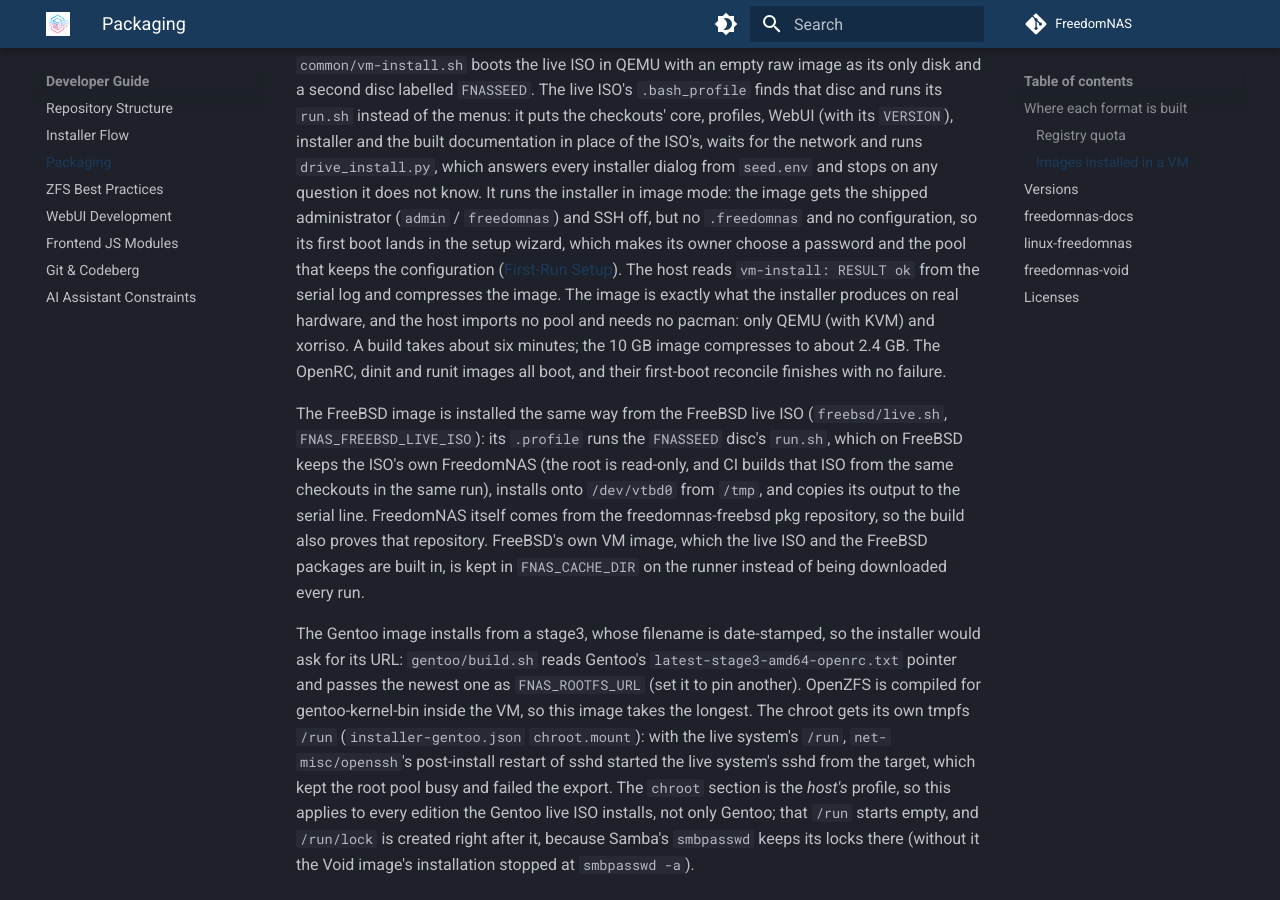
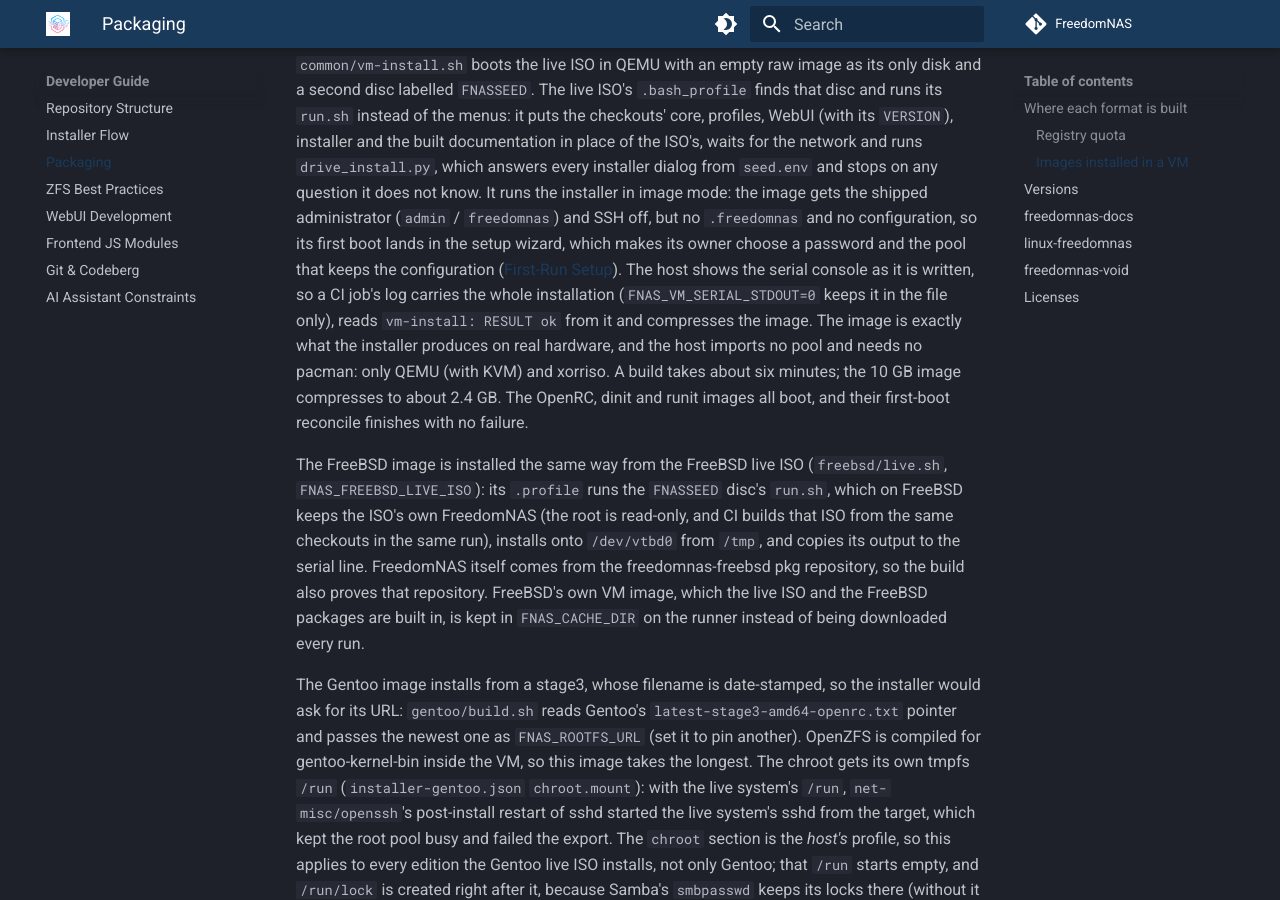
Before and after one commit to FreedomNAS/freedomnas-docs, an MkDocs documentation site: the page built from docs/developer/packaging.md, in a window 1280 px wide and 900 px high, scrolled down 2385 px. Built offline with MkDocs 1.6.1 and Material for MkDocs 9.7.7, drawn with Linux system fonts in a browser that asks for light colours.

Commit message:
Note that image builds show the VM's serial console

```diff
--- a/docs/developer/packaging.md
+++ b/docs/developer/packaging.md
@@ -72,8 +72,10 @@ does not know. It runs the installer in image mode: the image gets the
 shipped administrator (`admin` / `freedomnas`) and SSH off, but no
 `.freedomnas` and no configuration, so its first boot lands in the setup
 wizard, which makes its owner choose a password and the pool that keeps the
-configuration ([First-Run Setup](../getting-started/first-run.md)). The host reads `vm-install: RESULT ok` from the serial log
-and compresses the image. The image is exactly what the installer produces
+configuration ([First-Run Setup](../getting-started/first-run.md)). The host shows the serial console as it is written, so a CI
+job's log carries the whole installation (`FNAS_VM_SERIAL_STDOUT=0` keeps
+it in the file only), reads `vm-install: RESULT ok` from it and compresses
+the image. The image is exactly what the installer produces
 on real hardware, and the host imports no pool and needs no pacman: only
 QEMU (with KVM) and xorriso. A build takes about six minutes; the 10 GB
 image compresses to about 2.4 GB. The OpenRC, dinit and runit images all
```
